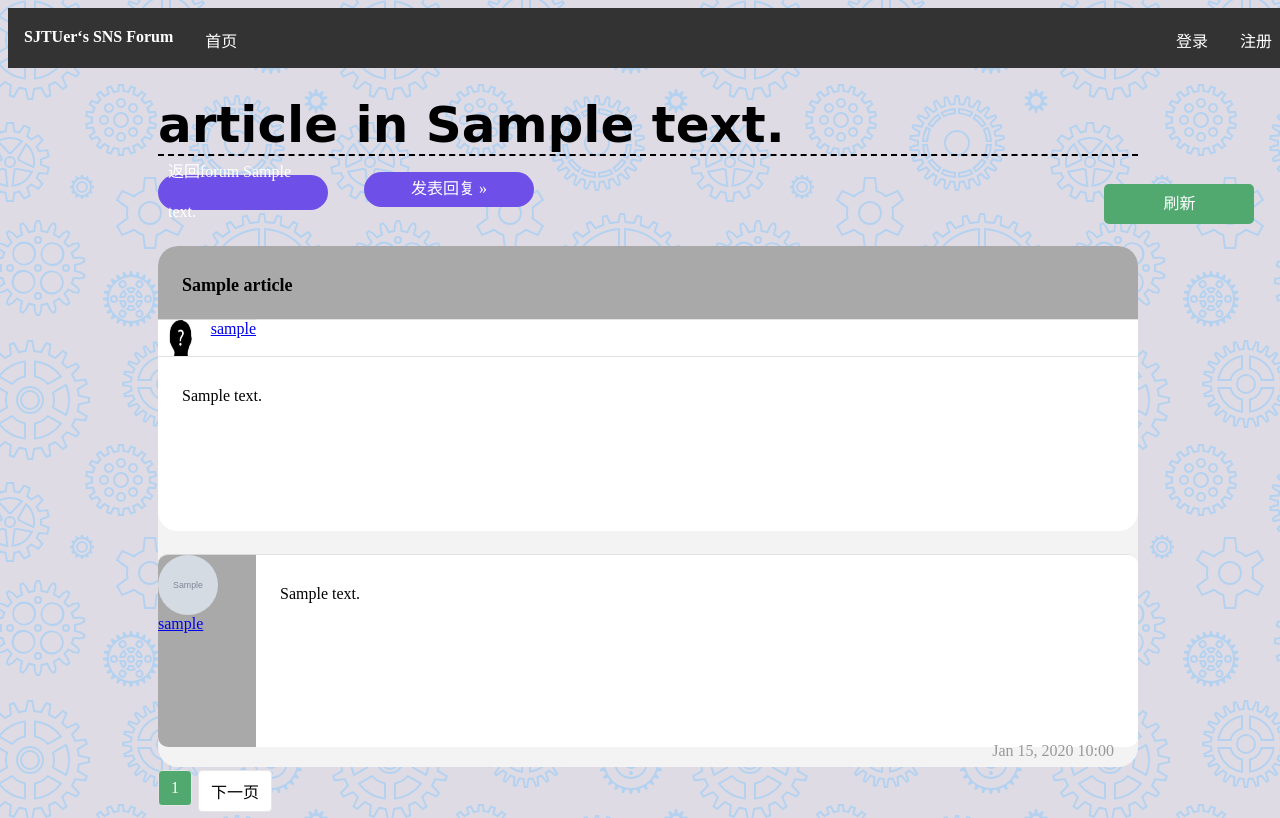
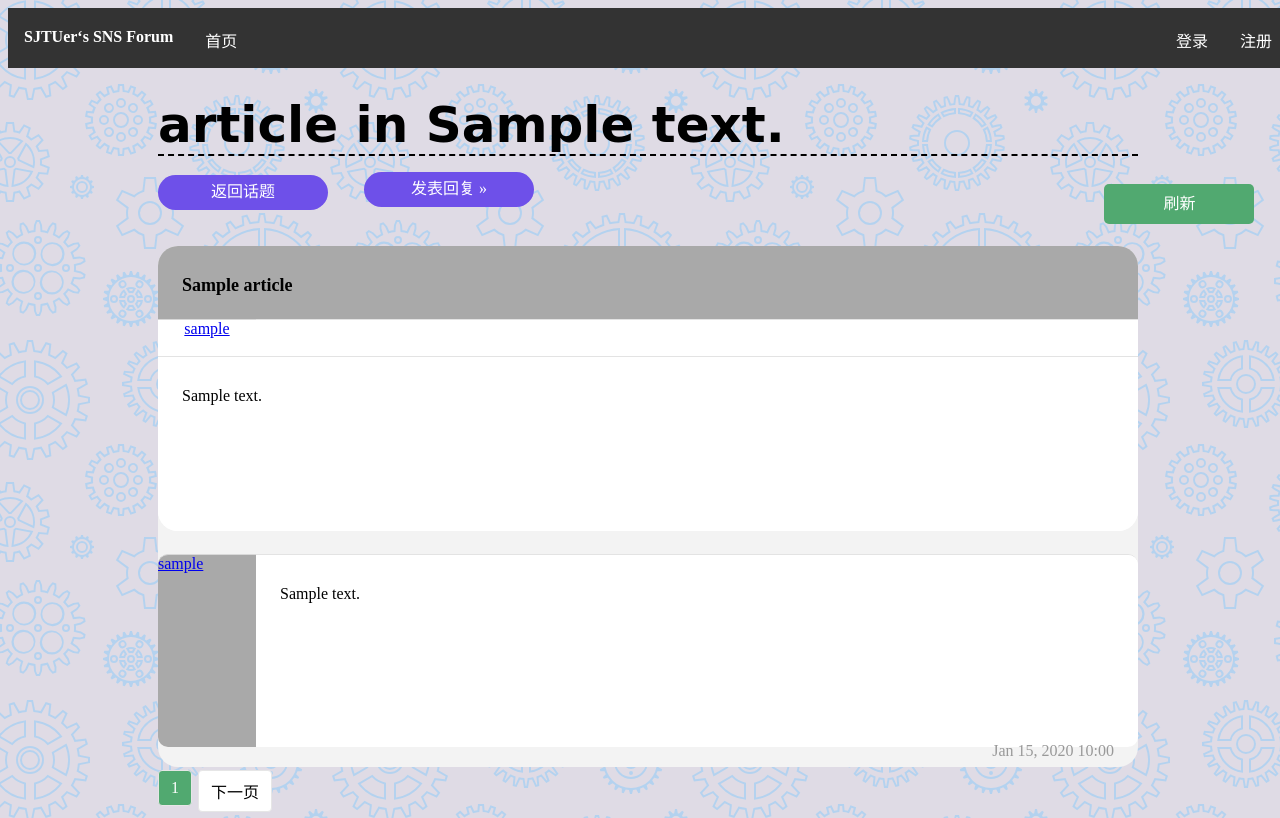
Before and after one commit to huoyanhuoyou/SNS_Forum, a Django app: a page that uses bbs/templates/bbs/article.html in a window 1280 px wide. Run offline with Django 4.2, Linux system fonts and the light colour scheme; tables that the repository leaves empty hold one stand-in row (values such as "Sample post"); grey boxes marked "Sample" are stand-in pictures; parts of the project's set-up code (start-up, migrations or seed data) failed here and were passed over; some libraries are stand-ins or nearby versions.

Commit message:
Add files via upload

```diff
--- a/bbs/templates/bbs/article.html
+++ b/bbs/templates/bbs/article.html
@@ -155,7 +155,7 @@
     <div class="content-box">
         <div class="page-head">
             <h1>article in {{ article.plate.text }}</h1>
-            <a class="to-plate" href="{% url 'bbs:plate' article.plate.id 1 %}">返回forum {{ article.plate.text }}</a>
+            <a class="to-plate" href="{% url 'bbs:plate' article.plate.id 1 %}">返回话题 </a>
             <br>
             <a class="reply-page1" href="{% url 'bbs:reply' article.id %}">发表回复 &raquo</a>
         </div>
@@ -168,17 +168,7 @@
             {% if present_page == 1 %}
                 <div class="article-content1">
                     <div class="user-info1">
-                        {% if comment.owner.avatar %}
-                            <div style="width: 60px; height: 60px;border-radius: 50%;   margin-right: 7px;overflow: hidden;  ">
-                                <img src="{{ comment.owner.avatar.url }}" alt="{{comment.owner.username }}'s avatar" style="width: 100%; height: 100%;margin-right: 20px;">
-                            </div>
-                        {% else %}
-                            <div style="width: 60px;height: 60px;border-radius: 50%;   margin-right: 7px; overflow: hidden;" >
-                                <img src=/static/img/path-to-default-avatar.jpg alt="Default avatar" style="width: 100%; height: 100%;margin-right: 20px;">
-                            </div>
-
-                        {% endif %}
-                        <a class="username" href={% url 'bbs:user_info' username=article.owner.username %}>{{ article.owner.username }}</a>
+                        <a class="username" href={% url  'chat:chat_message' sendername=request.user.username  receivername=article.owner.username  %}>{{ article.owner.username }}</a>
                     </div>
                     <div class="article-text1">
                         <span>{{ article.date_added|date:'M d, Y H:i' |mdToHtml|safe}}</span><br><br>
@@ -196,17 +186,7 @@
             {% for comment in comments %}
                 <div style="margin-top: 5px;border-radius: 10px" class="comment-content">
                     <div style="border-radius: 10px 0 0 10px;background-color: darkgrey" class="user-info">
-                        {% if comment.owner.avatar %}
-                            <div style="width: 60px; height: 60px;border-radius: 50%;   margin-right: 7px;overflow: hidden;  ">
-                                <img src="{{ comment.owner.avatar.url }}" alt="{{comment.owner.username }}'s avatar" style="width: 100%; height: 100%;margin-right: 20px;">
-                            </div>
-                        {% else %}
-                            <div style="width: 60px;height: 60px;border-radius: 50%;   margin-right: 7px; overflow: hidden;" >
-                                <img src=/static/img/path-to-default-avatar.jpg alt="Default avatar" style="width: 100%; height: 100%;margin-right: 20px;">
-                            </div>
-
-                        {% endif %}
-                        <a class="username" href={% url 'bbs:user_info' username=comment.owner.username  %}>{{ comment.owner.username }}</a>                     </div>
+                        <a class="username" href={% url  'chat:chat_message' sendername=request.user.username  receivername=comment.owner.username   %}>{{ comment.owner.username }}</a>                     </div>
                     <div style="border-radius:0 10px 10px 0" class="comment-text">
                         <span style="border-radius:0 10px 10px 0;white-space: normal;min-height: 160px;word-wrap: break-word">{{ comment.text|mdToHtml|safe }}</span><br/>
                         <span style="border-radius:0 10px 10px 0;margin-top: 157px">{{ comment.date_added|date:'M d, Y H:i'|mdToHtml|safe }}</span>
@@ -268,8 +248,7 @@
                 "delay": 1000,
             },
             element: $('textarea[name=text]')[0],
-            spellcheck: false,
-            autoDownloadFontAwesome: true,
+            spellcheck: false
         }
     );
 </script>
```
